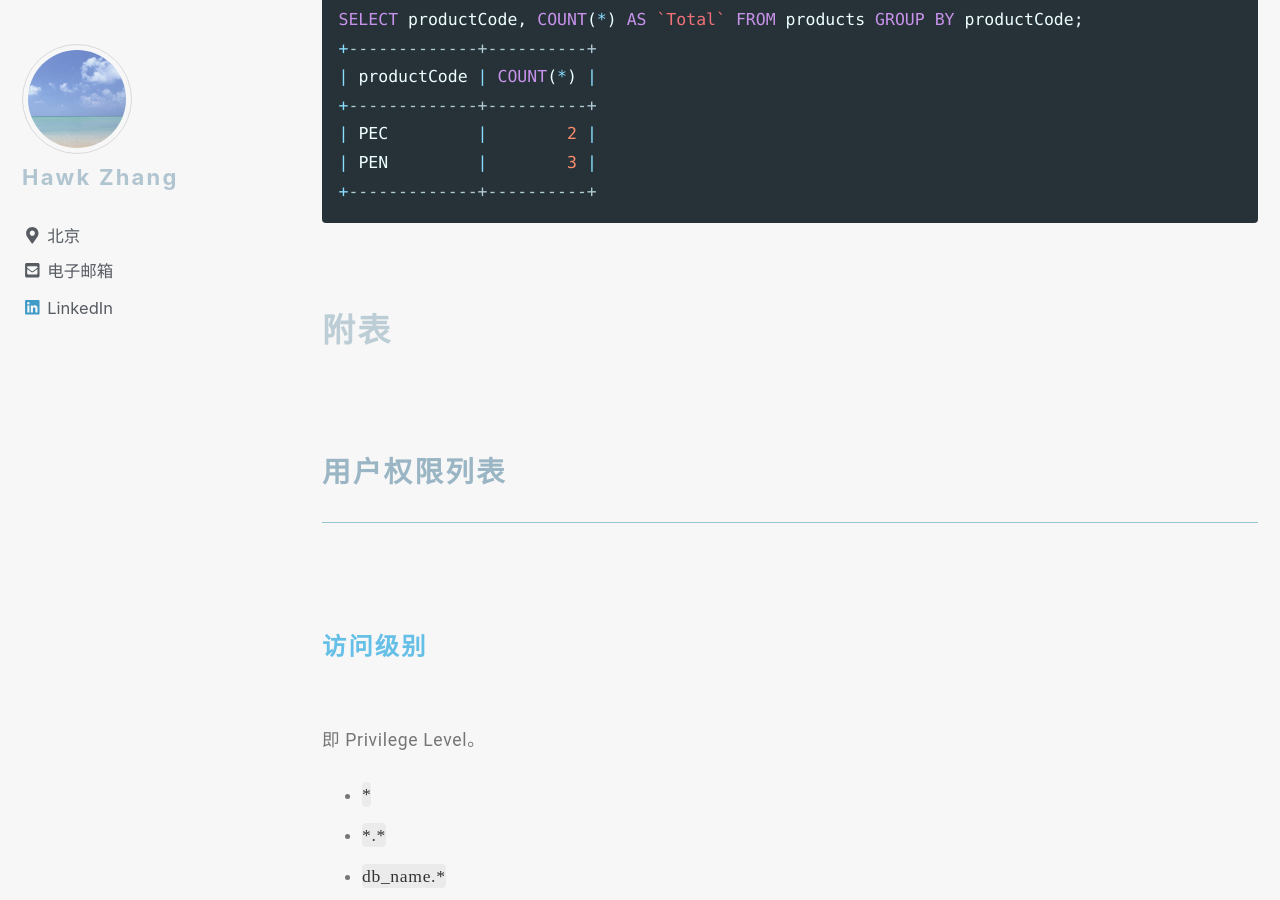
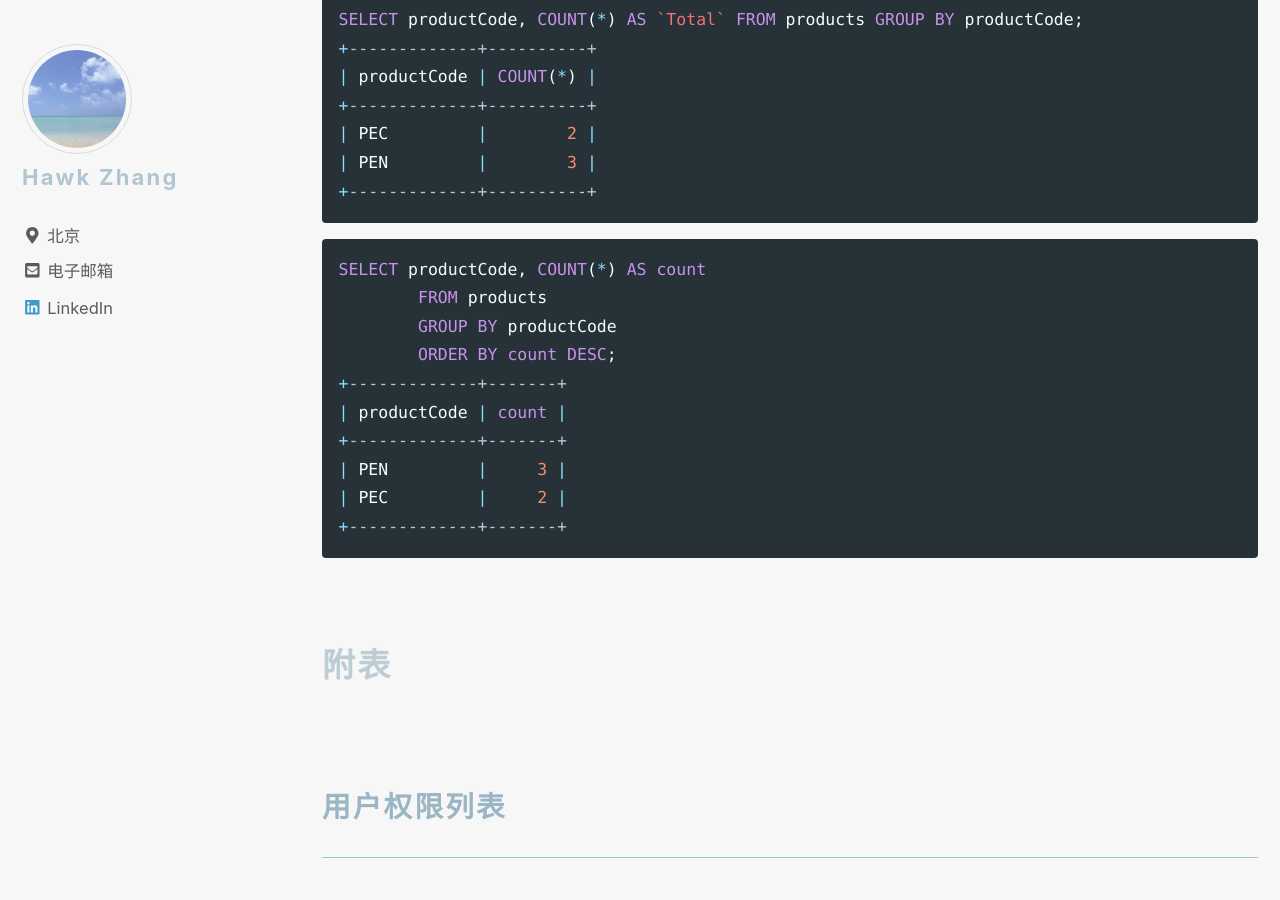
Before and after one commit to narru888/linotes_note, a Jekyll site: the page built from _posts/mysql/2016-04-02-statements.md, in a window 1280 px wide and 900 px high, scrolled down 17977 px. Built offline with Jekyll 4.4.1, drawn with Linux system fonts in a browser that asks for light colours; nearby versions of some CDN libraries; a script that is not in the unit is left out.

Commit message:
update on 2018-10-15 10:49:01 CST

````diff
--- a/_posts/mysql/2016-04-02-statements.md
+++ b/_posts/mysql/2016-04-02-statements.md
@@ -727,6 +727,18 @@ SELECT productCode, COUNT(*) AS `Total` FROM products GROUP BY productCode;
 +-------------+----------+
 ```
 
+```sql
+SELECT productCode, COUNT(*) AS count
+	FROM products
+	GROUP BY productCode
+	ORDER BY count DESC;
++-------------+-------+
+| productCode | count |
++-------------+-------+
+| PEN         |     3 |
+| PEC         |     2 |
++-------------+-------+
+```
 
 
 
````
